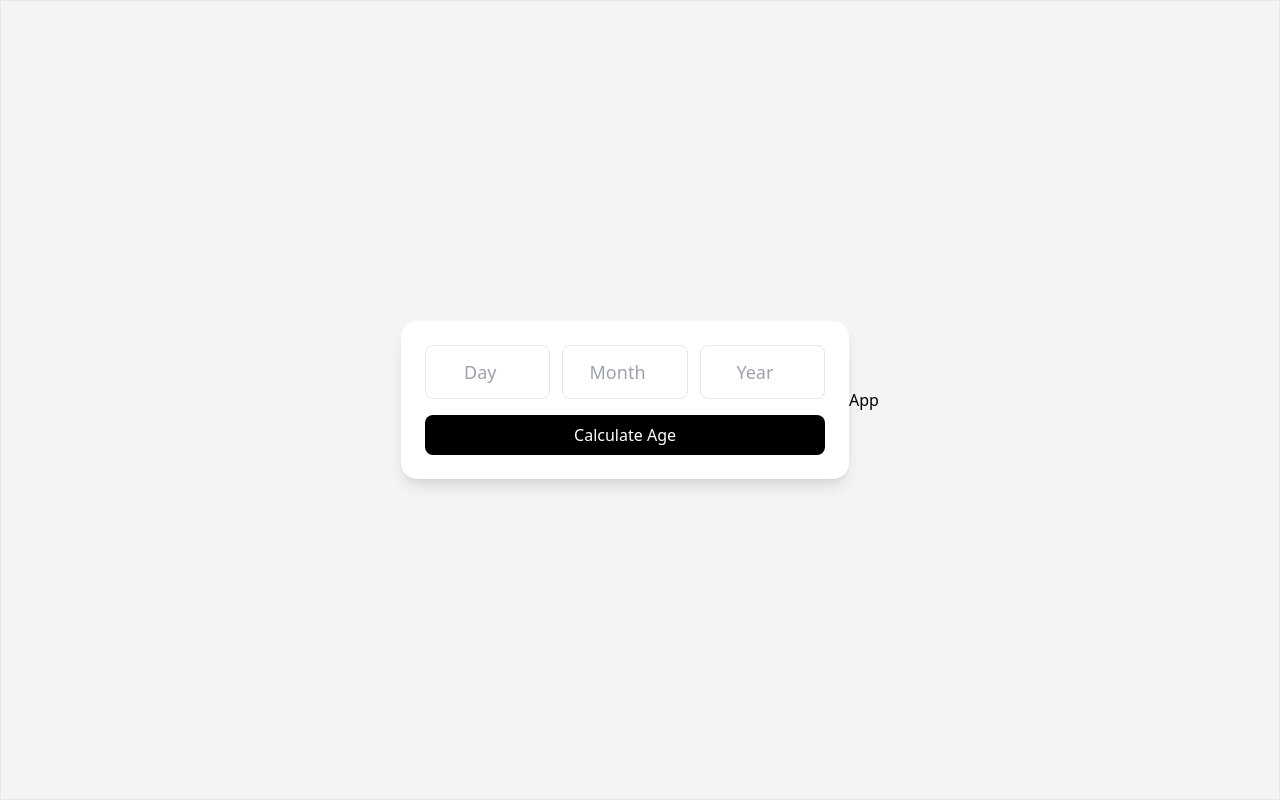
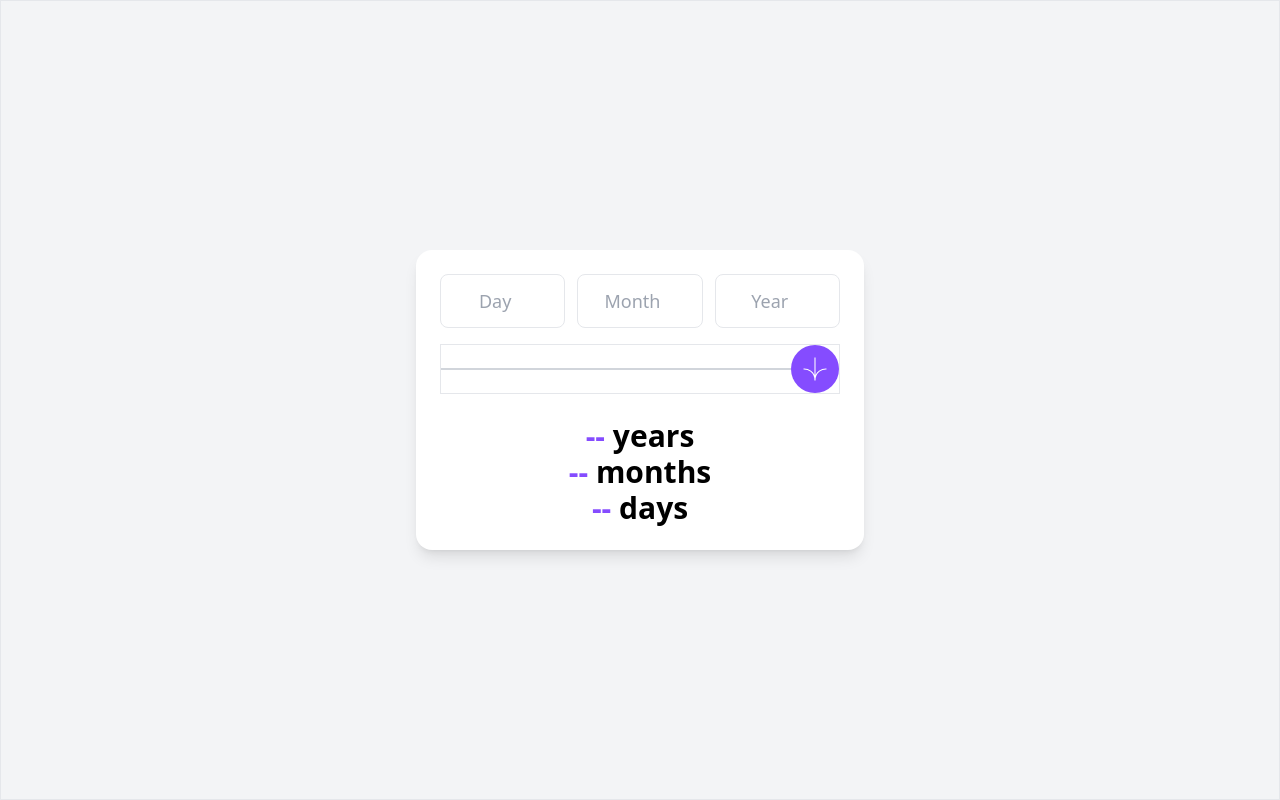
Before and after one commit to VectorGits/Age_Calculator-2.0, a React (Vite) app: page / in a window 1280 px wide. Built offline with nearby package versions, Linux system fonts and the light colour scheme.

Commit message:
Refactor age state management and update UI with arrow icon button

```diff
--- a/src/App.tsx
+++ b/src/App.tsx
@@ -2,14 +2,20 @@ import { useState } from 'react'
 import './App.css'
 
 const App = () => {
+  type AgeType = {
+    years: number | string;
+    months: number | string;
+    days: number | string;
+  };
+
   const [day, setDay] = useState("");
   const [month, setMonth] = useState("");
   const [year, setYear] = useState("");
-  const [Age, setAge] = useState<{
-    years: number;
-    months: number;
-    days: number;
-  } | null>(null);
+  const [Age, setAge] = useState<AgeType>({
+    years: "--",
+    months: "--",
+    days: "--",
+  });
 
   const calculateAge = () => {
     if (!day || !month || !year) return;
@@ -59,21 +65,24 @@ const App = () => {
               className="w-1/3 p-3 border rounded-lg text-center text-lg"
             />
           </div>
-          <button
+          {/* <button
             onClick={calculateAge}
             className="bg-black text-white px-5 py-2 rounded-lg w-full hover:bg-gray-800"
           >
             Calculate Age
-          </button>
-          {Age && (
+          </button> */}
+          <div className="flex border">
+            <hr className="my-auto border-t-2 border-gray-300 w-full" />
+            <button onClick={calculateAge} className='bg-purple p-2 rounded-full flex justify-center items-center w-12 h-12 flex-none'>
+              <img src="/icon-arrow.svg" alt="Arrow Icon" className="w-6 h-6" />
+            </button>
+          </div>
             <div className="mt-6 text-center text-3xl font-bold">
-              <p className="text-purple-600">{Age.years} <span className="text-black">years</span></p>
-              <p className="text-purple-600">{Age.months} <span className="text-black">months</span></p>
-              <p className="text-purple-600">{Age.days} <span className="text-black">days</span></p>
+                <p className="text-purple">{Age.years} <span className="text-black">years</span></p>
+                <p className="text-purple">{Age.months} <span className="text-black">months</span></p>
+                <p className="text-purple">{Age.days} <span className="text-black">days</span></p>
             </div>
-          )}
         </div>
-        <h1 className='text-red'>App</h1>
       </div>
     </>
   )
```
